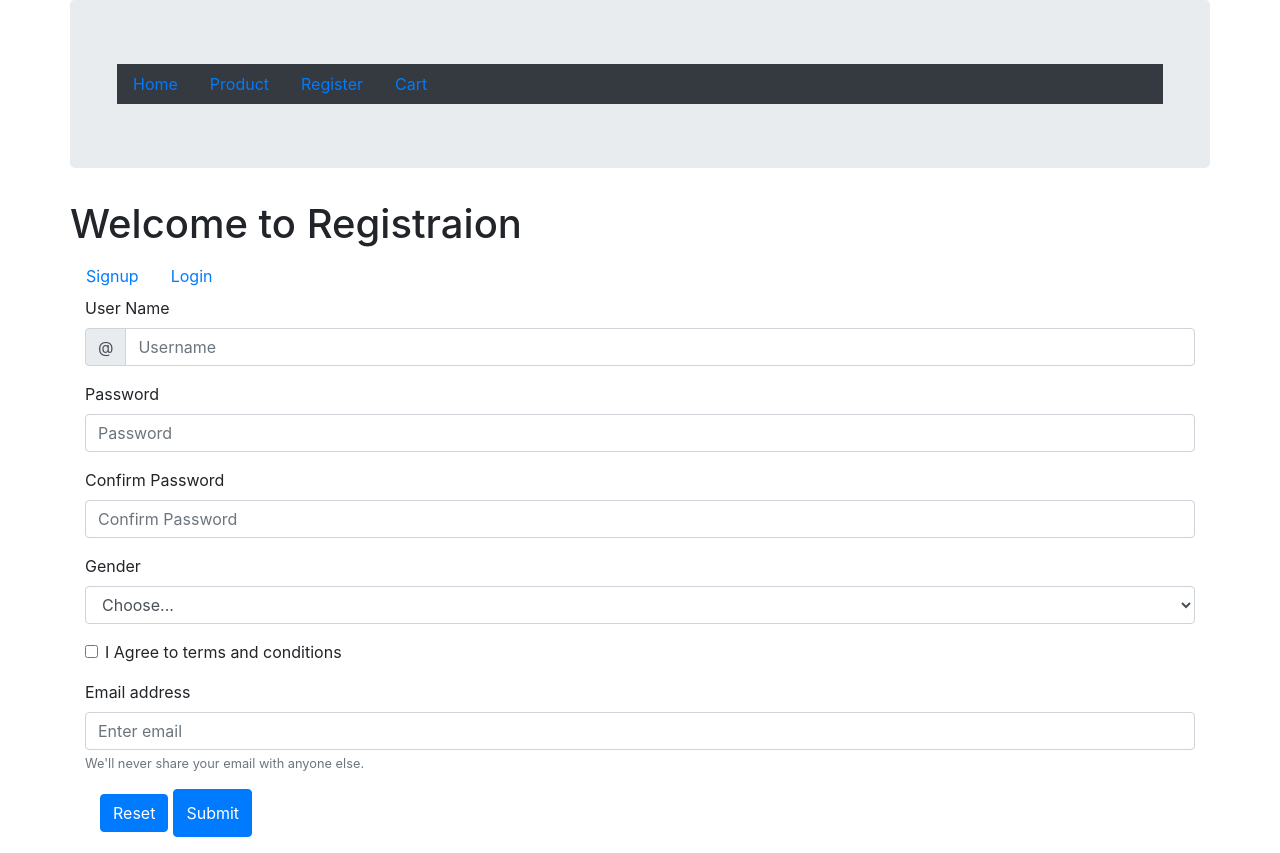
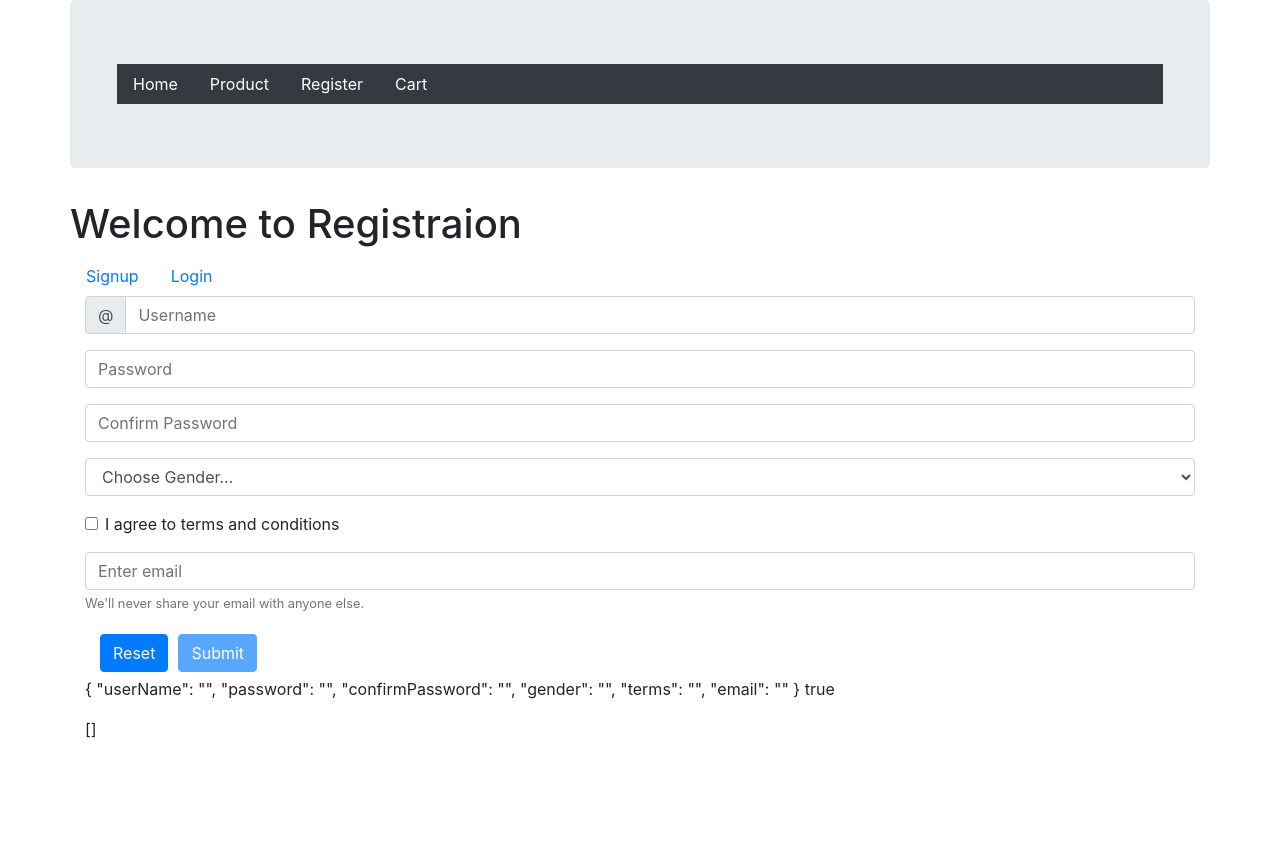
Before and after one commit to vinishgeorge/VGKart, an Angular app: page /register/signup in a window 1280 px wide. After the commit the page ends 800 px from the top, so only its background shows below. Built offline with nearby package versions, Linux system fonts and the light colour scheme.

Commit message:
validation working example  for reactive

```diff
--- a/src/app/app.component.css
+++ b/src/app/app.component.css
@@ -0,0 +1,9 @@
+a{
+    color: white;
+}
+a:hover{
+    color: lightgray;
+}
+.mg-5{
+    margin: 5px !important;
+}
--- a/src/app/signup-reactive/signup-reactive.component.css
+++ b/src/app/signup-reactive/signup-reactive.component.css
@@ -0,0 +1,3 @@
+.mg-5{
+    margin: 5px;
+}
--- a/src/app/signup-reactive/signup-reactive.component.html
+++ b/src/app/signup-reactive/signup-reactive.component.html
@@ -1,6 +1,6 @@
-<form [formGroup]="signupform">
+<form [formGroup]="signupform" (ngSubmit)="registerUser();">
   <div class="form-group">
-    <label for="userName">User Name</label>
+    <!-- <label for="userName">User Name</label> -->
     <div class="input-group">
       <div class="input-group-prepend">
         <span class="input-group-text" id="basic-addon1">@</span>
@@ -8,36 +8,43 @@
       <input type="text" class="form-control" placeholder="Username" aria-label="Username" aria-describedby="basic-addon1" name="userName"
         formControlName="userName" />
     </div>
-
+    <div class="alert alert-danger" *ngIf="(signupform.get('userName').hasError('required') && signupform.get('userName').touched)">User name required.</div>
   </div>
 
   <div class="form-group">
-    <label for="exampleInputPassword1">Password</label>
-    <input type="password" class="form-control" id="exampleInputPassword1" placeholder="Password" name="password" minlength="6"
-      required formControlName="password" />
-
+    <!-- <label for="exampleInputPassword1">Password</label> -->
+    <input type="password" class="form-control" id="exampleInputPassword1" placeholder="Password" name="password" formControlName="password"
+    />
+    <div class="alert alert-danger" *ngIf="(signupform.get('password').invalid && signupform.get('password').touched)">
+      <div class="alert alert-danger" *ngIf="signupform.get('password').hasError('required')">Password is required.</div>
+      <div class="alert alert-danger" *ngIf="signupform.get('password').hasError('minlength')">Password should be at leaste 6 chrarecters.</div>
+    </div>
   </div>
   <div class="form-group">
-    <label for="exampleInputPassword2">Confirm Password</label>
+    <!-- <label for="exampleInputPassword2">Confirm Password</label> -->
     <input type="password" class="form-control" id="exampleInputPassword2" placeholder="Confirm Password" name="confirmPassword"
-      formControlName="confirmPassword" minlength="6" required/>
+      formControlName="confirmPassword" />
+    <div class="alert alert-danger" *ngIf="(signupform.get('confirmPassword').invalid && signupform.get('confirmPassword').touched)">
+      <div class="alert alert-danger" *ngIf="signupform.get('confirmPassword').hasError('required')">Confirm Password is required.</div>
+      <div class="alert alert-danger" *ngIf="signupform.get('confirmPassword').hasError('minlength')">Confirm Password should be at leate 6 chrarecters.</div>
+    </div>
   </div>
 
 
   <div class="form-group">
-    <label for="inputGender">Gender</label>
+    <!-- <label for="inputGender">Gender</label> -->
     <select id="inputgender" class="form-control" formControlName="gender">
-      <option selected value="">Choose...</option>
+      <option selected value="">Choose Gender...</option>
       <option *ngFor="let g of gender" value="{{g.value}}">{{g.label}}</option>
 
     </select>
   </div>
   <div class="form-group form-check">
     <input type="checkbox" class="form-check-input" id="exampleCheck1" name="term" formControlName="terms">
-    <label class="form-check-label" for="exampleCheck1">I Agree to terms and conditions</label>
+    <label class="form-check-label" for="exampleCheck1">I agree to terms and conditions</label>
   </div>
   <div class="form-group">
-    <label for="exampleInputEmail1">Email address</label>
+    <!-- <label for="exampleInputEmail1">Email address</label> -->
     <input type="email" class="form-control" id="exampleInputEmail1" aria-describedby="emailHelp" placeholder="Enter email" name="email"
       formControlName="email">
     <small id="emailHelp" class="form-text text-muted">We'll never share your email with anyone else.</small>
@@ -45,11 +52,16 @@
   </div>
 
   <div class="form-row col-6">
-    <button type="submit" class="btn btn-primary" id="reset" name="reset" style="margin: 5px;">Reset</button>
-    <button type="submit" class="btn btn-primary" id="submitbtn" name="submitbtn">Submit</button>
+    <button type="submit" class="btn btn-primary mg-5" id="reset" name="reset">Reset</button>
+    <button type="submit" class="btn btn-primary mg-5" id="submitbtn" name="submitbtn" [disabled]="signupform.invalid">Submit</button>
   </div>
 
 
 </form>
 
-<p></p>
+<p>
+  {{ signupform.value |json }} {{ signupform.invalid }}
+</p>
+<p>
+    {{ user |json }}
+  </p>
--- a/src/app/signup-reactive/signup-reactive.component.ts
+++ b/src/app/signup-reactive/signup-reactive.component.ts
@@ -1,5 +1,6 @@
 import { Component, OnInit } from '@angular/core';
-import { FormGroup, FormControl } from '@angular/forms'
+import { FormGroup, FormControl, Validators } from '@angular/forms'
+import { User } from '../signup-component/User';
 @Component({
   selector: 'app-signup-reactive',
   templateUrl: './signup-reactive.component.html',
@@ -8,33 +9,38 @@ import { FormGroup, FormControl } from '@angular/forms'
 export class SignupReactiveComponent implements OnInit {
 
   private signupform: FormGroup;
-  private gender:Array<Object>=new Array();
+  private gender: Array<Object> = new Array();
+  private user: Array<User> = new Array<User>();
   constructor() { }
 
   ngOnInit() {
-    var genderObj=new Object();
-    genderObj["value"]="M";
-    genderObj["label"]="Male";
+    var genderObj = new Object();
+    genderObj["value"] = "M";
+    genderObj["label"] = "Male";
     this.gender.push(genderObj);
-    var genderObj=new Object();
-    genderObj["value"]="F";
-    genderObj["label"]="Female";
+    var genderObj = new Object();
+    genderObj["value"] = "F";
+    genderObj["label"] = "Female";
     this.gender.push(genderObj);
-    var genderObj=new Object();
-    genderObj["value"]="T";
-    genderObj["label"]="Transgender";
+    var genderObj = new Object();
+    genderObj["value"] = "T";
+    genderObj["label"] = "Transgender";
     this.gender.push(genderObj);
     this.signupform = new FormGroup(
       {
-        userName: new FormControl(''),
-        password: new FormControl(''),
-        confirmPassword:new FormControl(''),
-        gender: new FormControl(''),
-        terms: new FormControl(''),
-        email: new FormControl('')
+        userName: new FormControl('', [Validators.required]),
+        password: new FormControl('', [Validators.required,  Validators.minLength(6)]),
+        confirmPassword: new FormControl('', [Validators.required,  Validators.minLength(6)]),
+        gender: new FormControl('', Validators.required),
+        terms: new FormControl('', Validators.required),
+        email: new FormControl('', [Validators.required, Validators.email, Validators.required])
       }
 
     );
   }
 
+  registerUser() {
+    if (this.signupform.valid)
+      this.user.push(this.signupform.value);
+  }
 }
```
